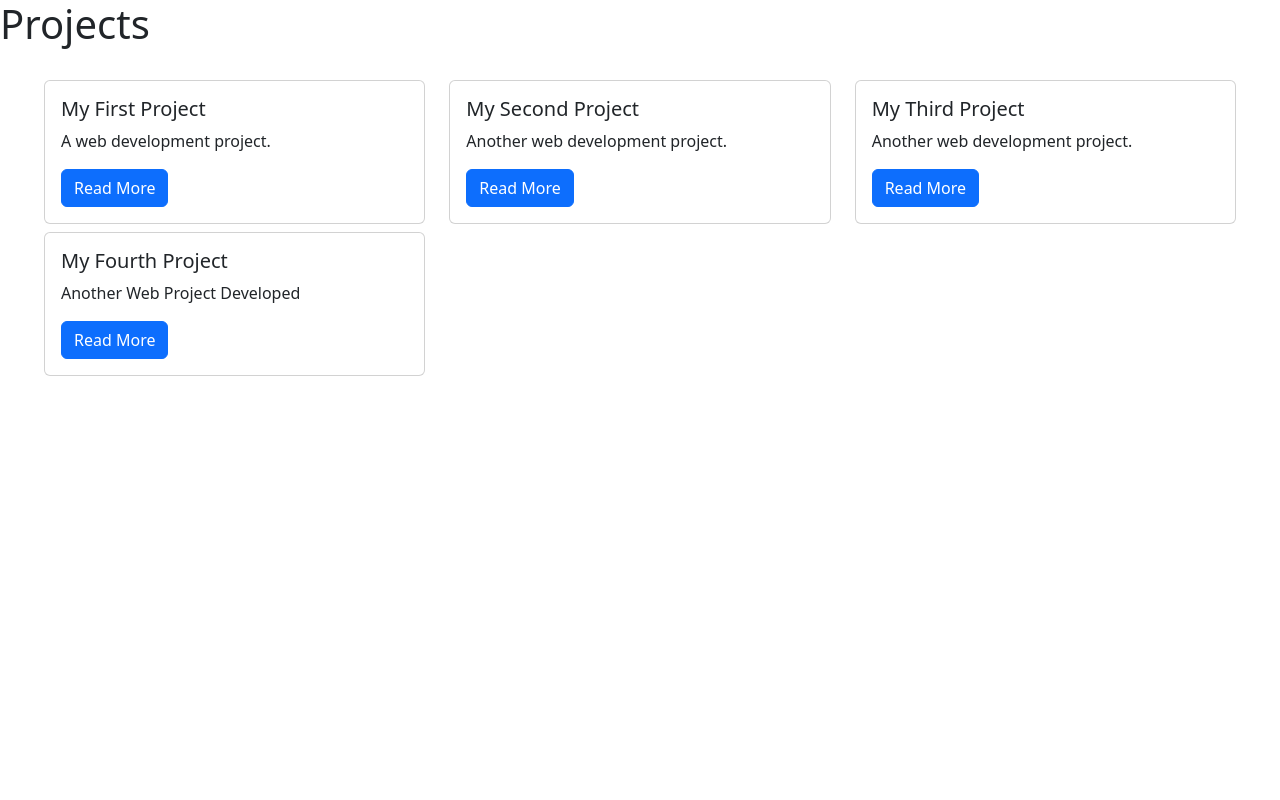
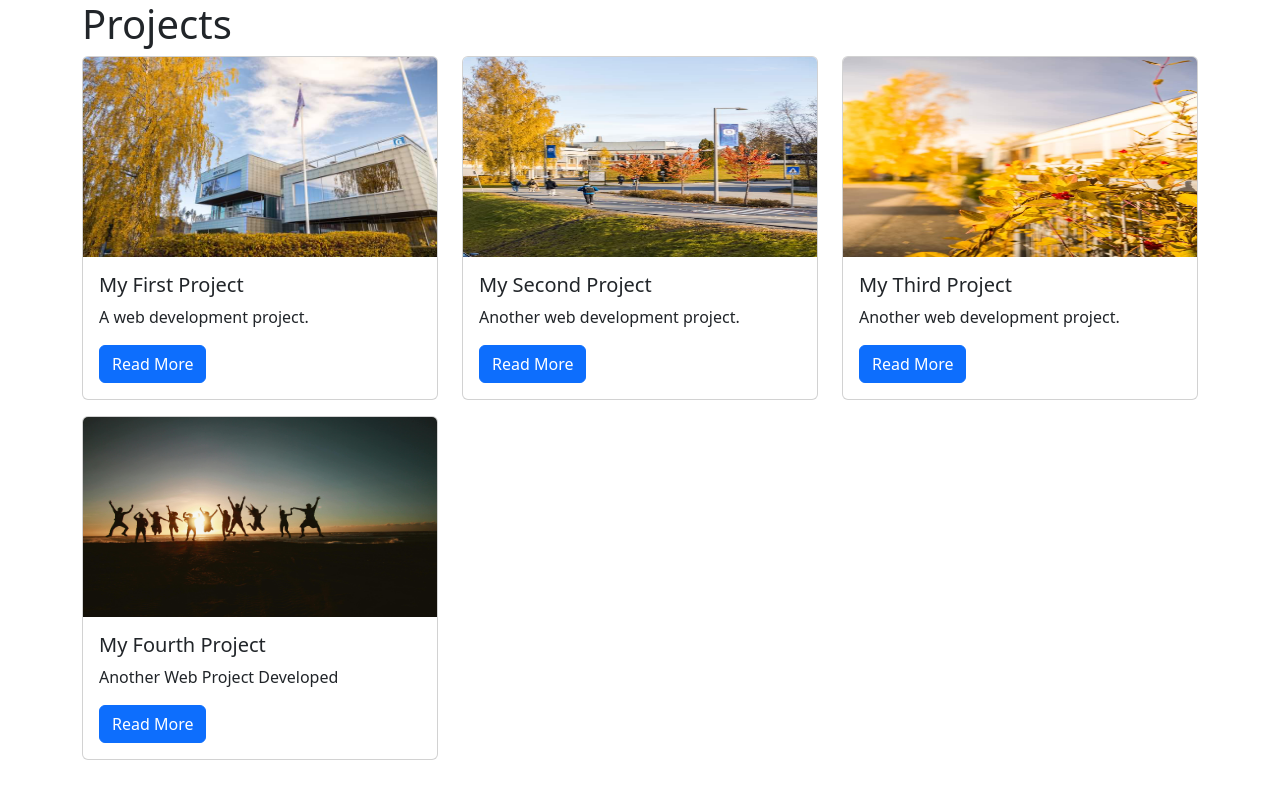
Before and after one commit to SajjadAli54/django-portfolio, a Django app: page /projects/ in a window 1280 px wide. Run offline with Django 5.2, Linux system fonts and the light colour scheme; data comes from the database, SQL or seed files in the repository.

Commit message:
Added Image in project view html files

```diff
--- a/projects/templates/projects/project_index.html
+++ b/projects/templates/projects/project_index.html
@@ -1,15 +1,29 @@
 <!-- projects/templates/projects/project_index.html -->
 
 {% extends "base.html" %} {% block page_content %}
+<div class="container">
   <h1>Projects</h1>
-<div class="row m-2 p-4">
+  <div class="row">
     {% for project in projects %}
-  <div class="col-md-4">
+    <div class="col-md-4 mb-2">
       <div class="card mb-2">
+        {% if project.image %}
+
+        <img
+          class="card-img-top"
+          src="{{ project.image.url }}"
+          width="400"
+          height="200"
+        />
+
+        {% endif %}
         <div class="card-body">
           <h5 class="card-title">{{ project.title }}</h5>
           <p class="card-text">{{ project.description }}</p>
-        <a href="{% url 'project_detail' project.pk %}" class="btn btn-primary">
+          <a
+            href="{% url 'project_detail' project.pk %}"
+            class="btn btn-primary"
+          >
             Read More
           </a>
         </div>
@@ -17,4 +31,5 @@
     </div>
     {% endfor %}
   </div>
+</div>
 {% endblock %}
```
Also changed, not shown: projects/templates/projects/project_detail.html (+7 -0 lines). Lines whose indentation alone changed are shown as unchanged.
